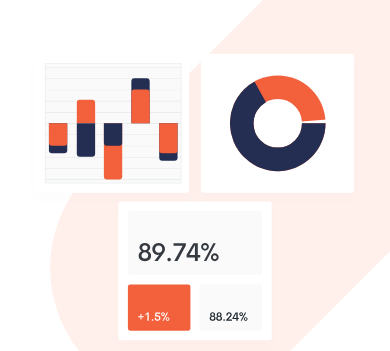
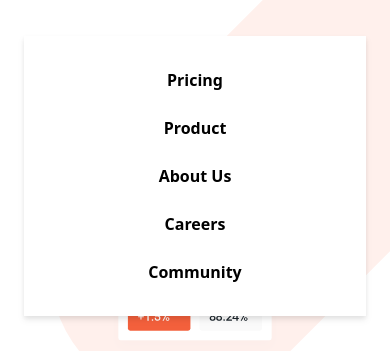
Before and after one commit to muhammedsubhan/WebsiteWithTailwindCss, a website: page index.html in a window 390 px wide. Both pictures are taken after a click on the button 366 px from the left and 28 px from the top of the page. Shown: the part 48-399 px from the top of the page. Drawn offline with nearby package versions, Linux system fonts and the light colour scheme; files that its build step writes are made by us from their sources.

Commit message:
Menu Btn Completed

```diff
--- a/index.html
+++ b/index.html
@@ -43,7 +43,7 @@
         <!-- Hamburger Menu -->
         <button
           id="menu-btn"
-          class="open block hamburger md:hidden focus:outline-none"
+          class="block hamburger md:hidden focus:outline-none"
         >
           <span class="hamburger-top"></span>
           <span class="hamburger-middle"></span>
@@ -54,7 +54,7 @@
       <div class="md:hidden">
         <div
           id="menu"
-          class="absolute flex flex-col items-center self-end hidden py-8 mt-10 space-y-6 font-bold bg-white sm:w-auto sm:self-center left-6 right-6 drop-shadow-md"
+          class="absolute flex-col items-center self-end hidden py-8 mt-10 space-y-6 font-bold bg-white sm:w-auto sm:self-center left-6 right-6 drop-shadow-md"
         >
           <a href="#">Pricing</a>
           <a href="#">Product</a>
@@ -363,5 +363,7 @@
         </div>
       </div>
     </footer>
+    <!-- JavaScript tag -->
+    <script src="./js/app.js"></script>
   </body>
 </html>
--- /dev/null
+++ b/js/app.js
@@ -0,0 +1,8 @@
+const btn = document.getElementById('menu-btn');
+const nav = document.getElementById('menu');
+
+btn.addEventListener('click', () => {
+    btn.classList.toggle('open');
+    nav.classList.toggle('flex');
+    nav.classList.toggle('hidden');
+});
```
